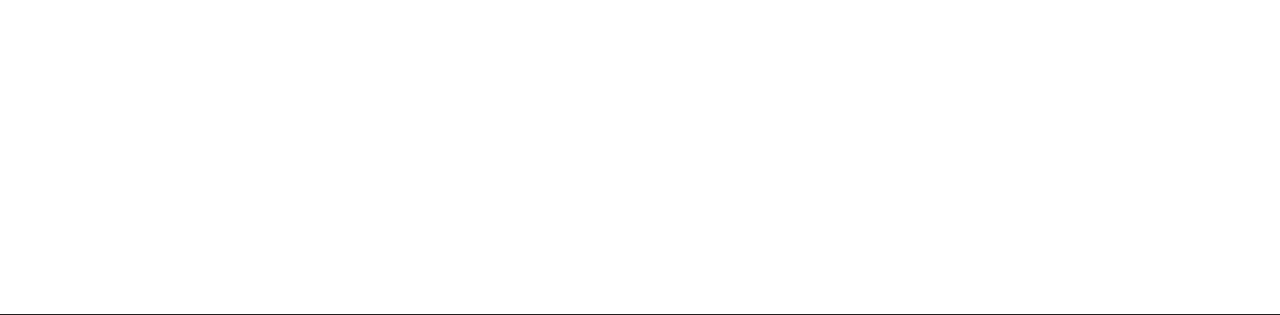
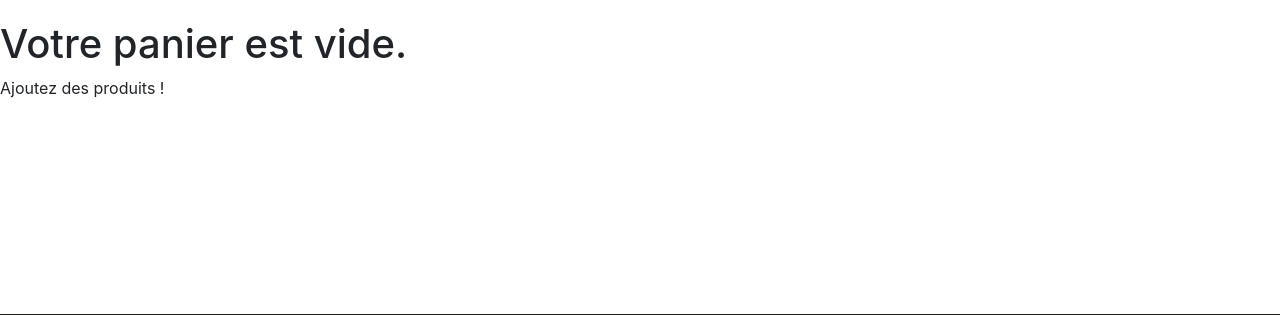
Before and after one commit to Euxiniar/Student-Union-Website-CESI-Engineering-1, a PHP site: page /website/store/cart.php in a window 1280 px wide. Shown: the part 68-383 px from the top of the page. Run offline with PHP 8.4, Linux system fonts and the light colour scheme; the visitor is signed in with stand-in values (Sample User, id 1); some libraries are stand-ins or nearby versions.

Commit message:
Update cart.php

```diff
--- a/website/store/cart.php
+++ b/website/store/cart.php
@@ -27,8 +27,9 @@
 {
     include("../scripts/setConnexionLocalBDD.php");
     $itemsInOrder = $local_bdd->query("call orleans_bde.spl_order_by_user_and_order_status({$_SESSION['id']});");
-    if (!empty($cart_list)) {
-        echo "<h1>Rien !</h1>";
+    if (!empty($itemsInOrder)) {
+        echo "<h1>Votre panier est vide.</h1>";
+        echo "<p>Ajoutez des produits !</p>";
     } else {
        while($datasEvent = $itemsInOrder->fetch()){
            include_once("./cart-top.php");
```
